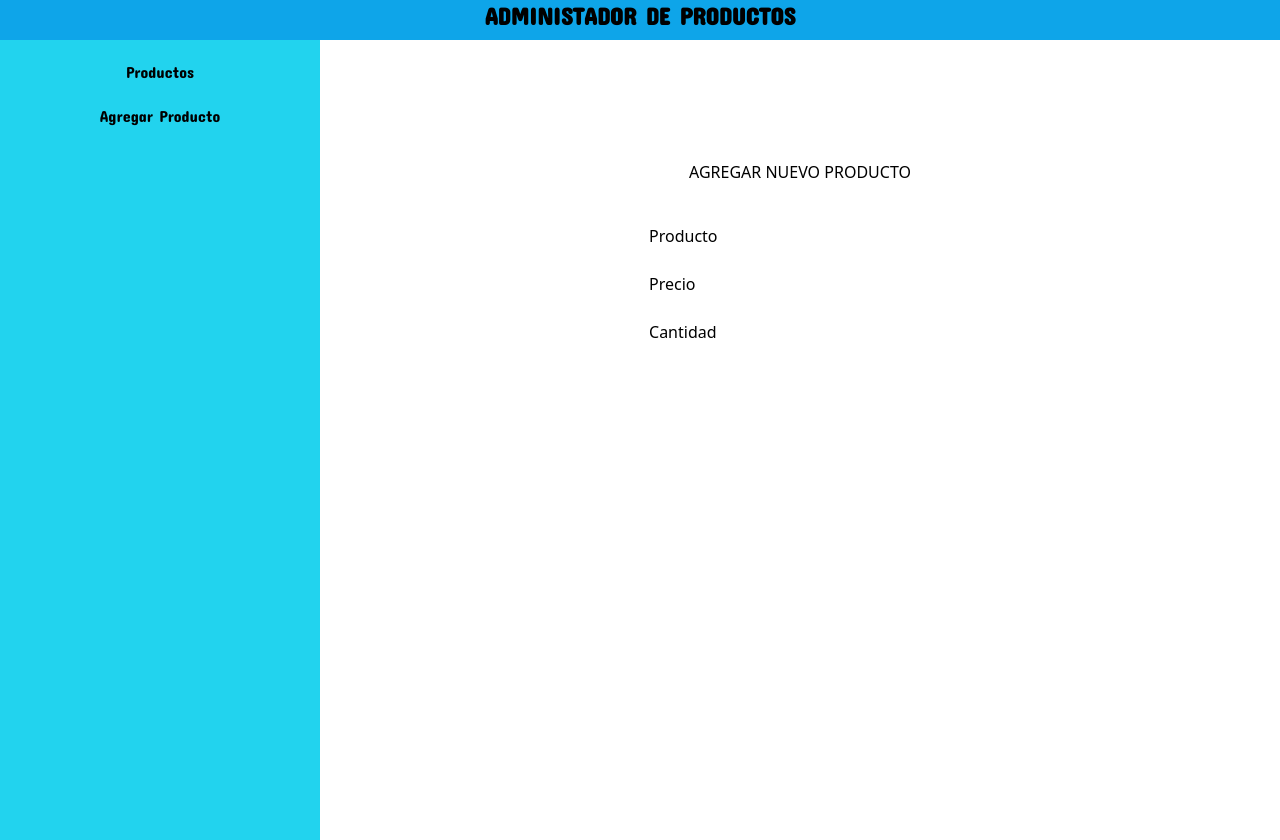
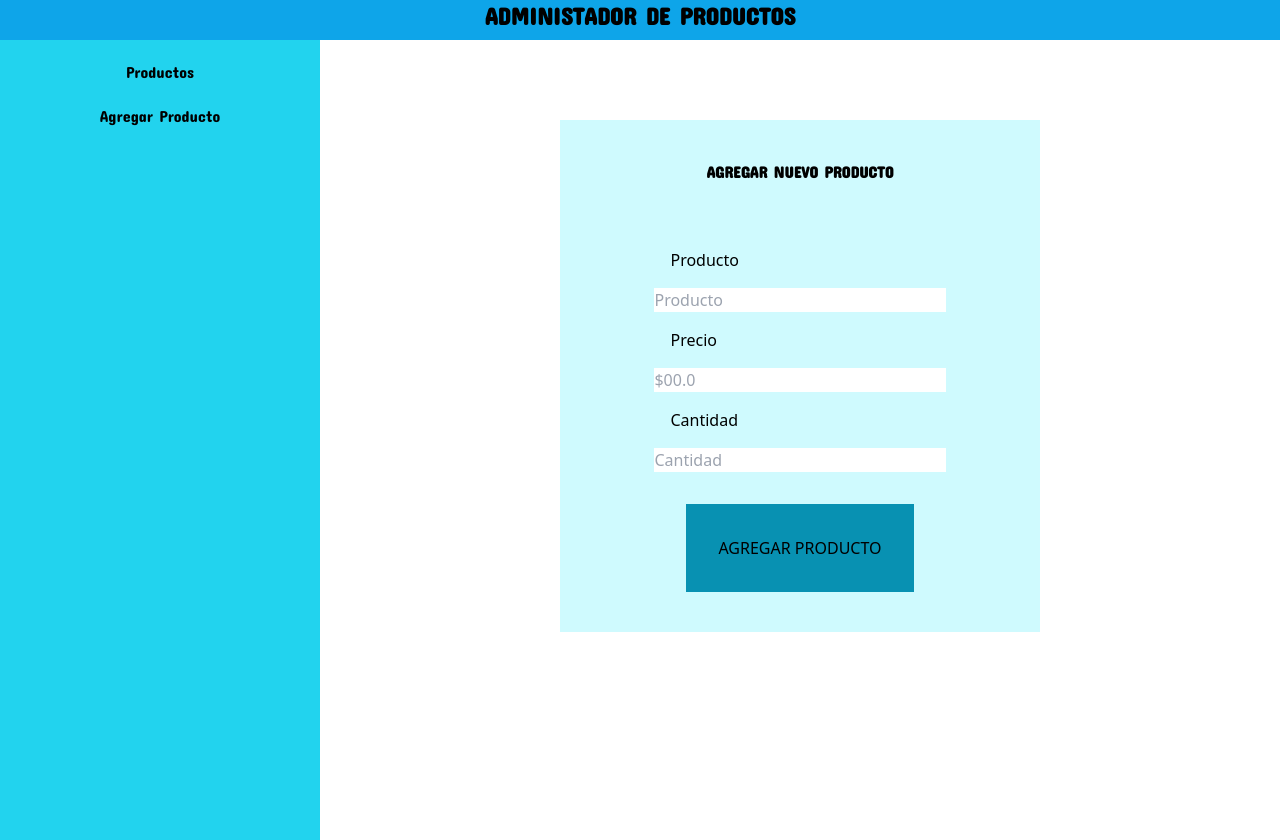
Before and after one commit to jhonbg09/proyecto-sena-crud, a React (Vite) app in the folder Cliente/: page /nuevo in a window 1280 px wide. Built offline with nearby package versions, Linux system fonts and the light colour scheme.

Commit message:
form v-1

```diff
--- a/Cliente/src/App.css
+++ b/Cliente/src/App.css
@@ -6,6 +6,12 @@ html {
 *:before,
 *:after {
   box-sizing: inherit;
+}
+
+h2, p{
+  font-family: "Concert One", sans-serif;
+  font-weight: 600;
+  font-style: normal;
 }
 
 h1 {
@@ -29,6 +35,6 @@ tr {
   width: 100%;
 }
 
-th {
-
+label {
+  padding: 1rem;
 }
--- a/Cliente/src/components/Form.tsx
+++ b/Cliente/src/components/Form.tsx
@@ -1,18 +1,46 @@
+import { ChangeEvent, FormEvent } from "react";
+
 export default function Form() {
+
+    const handleSubmit = (e: FormEvent<HTMLFormElement>) => {
+        e.preventDefault();
+        console.log("Formulario enviando info")
+    }
+
   return (
-    <div className="flex justify-center items-center mt-20">
+    <div className="flex justify-center items-center mt-20 bg-cyan-100 w-1/2">
       <div>
         <div>
-          <h2 className="text-center uppercase p-10">agregar nuevo producto</h2>
+          <h2 className="text-center uppercase p-10 font-bold">agregar nuevo producto</h2>
         </div>
-        <div>
-          <form action="" className="flex flex-col">
+        <div className="p-2">
+          <form
+          onSubmit={handleSubmit}
+          className="flex flex-col">
             <label>Producto</label>
-            <input />
+            <input
+              id="producto"
+              name="producto"
+              type="text"
+              placeholder="Producto"
+            />
             <label>Precio</label>
-            <input />
+            <input
+            id="precio"
+            name="precio"
+            type="text"
+            placeholder="$00.0"
+            />
+
             <label>Cantidad</label>
-            <input />
+            <input
+            id="cantidad"
+            name="cantidad"
+            type=""
+            placeholder="Cantidad"
+            />
+
+            <input  className="pointer-events-none m-8 uppercase bg-cyan-600 hover:bg-cyan-700 active:bg-cyan-800 focus:outline-none focus:ring focus:ring-cyan-300 p-8" type="submit" value="Agregar Producto" />
           </form>
         </div>
       </div>
--- a/Cliente/src/components/Menu.tsx
+++ b/Cliente/src/components/Menu.tsx
@@ -3,10 +3,10 @@ import { useMemo } from "react";
 
 export default function Menu() {
   const { pathname } = useLocation();
-  console.log(pathname);
+  // console.log(pathname);
 
   const isHome = useMemo(() => pathname === "/inventario", [pathname]);
-  console.log(isHome);
+  // console.log(isHome);
   return (
     <div className="h-screen">
       <nav>
--- a/Cliente/src/pages/NewProduct.tsx
+++ b/Cliente/src/pages/NewProduct.tsx
@@ -2,7 +2,7 @@ import Form from "../components/Form"
 
 export default function NewProduct() {
   return (
-    <div>
+    <div className="w-full flex justify-center items-center">
       <Form/>
     </div>
   )
```
